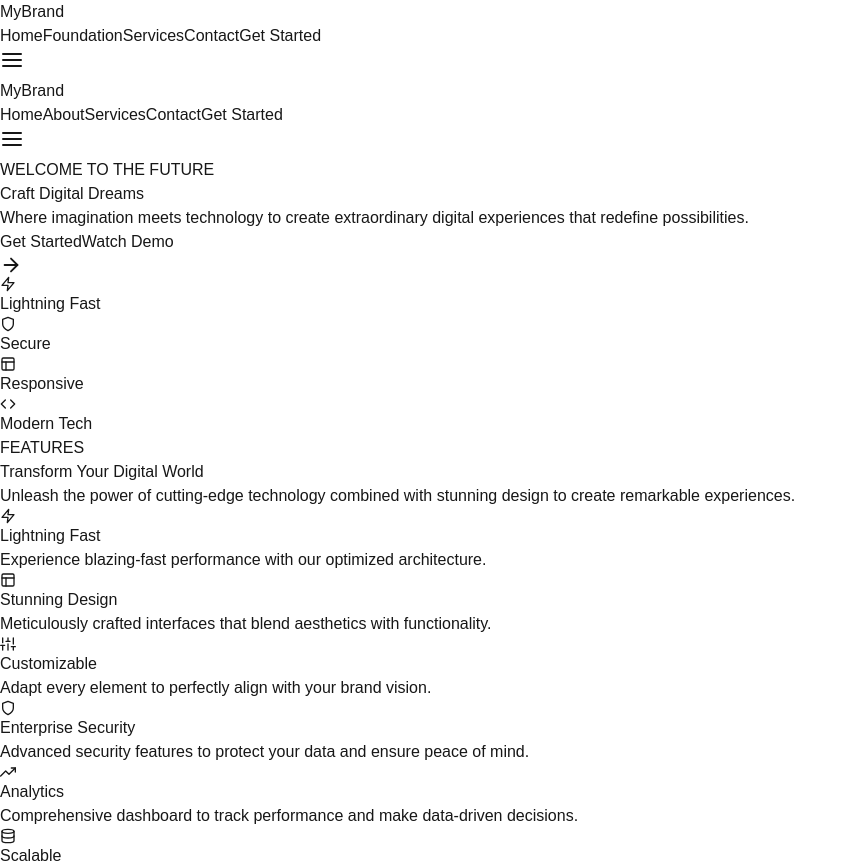
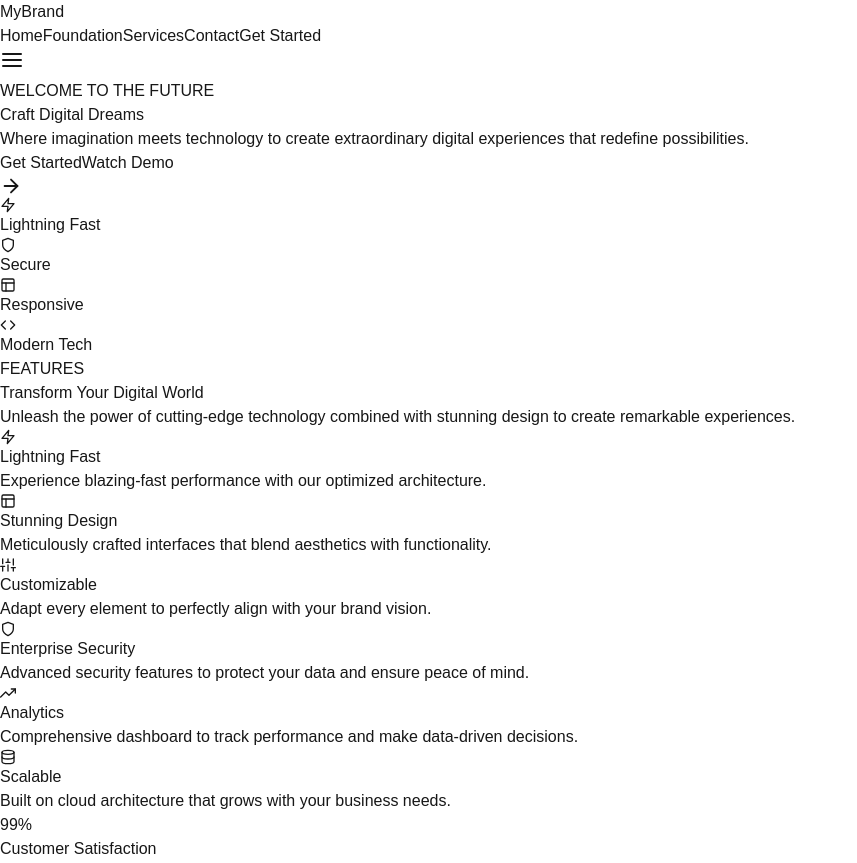
Before and after one commit to Ruhanpaco/saas-landing-page, a Next.js app: page / in a window 1280 px wide. Shown: the top 863 px of the page, without its empty margins (0-857 px from the left). Built offline with nearby package versions, Linux system fonts and the light colour scheme.

Commit message:
Remove duplicate navbar from home page

```diff
--- a/src/app/page.tsx
+++ b/src/app/page.tsx
@@ -53,32 +53,6 @@ export default function Home() {
 
   return (
     <main className="min-h-screen bg-gradient-to-b from-[#0A0A0F] to-[#12121f] overflow-hidden">
-      {/* Navigation Bar */}
-      <header className="fixed top-0 left-0 right-0 z-50 bg-[#0A0A0F]/80 backdrop-blur-md border-b border-white/5">
-        <div className="container mx-auto px-6 py-4">
-          <nav className="flex items-center justify-between">
-            <div className="text-2xl font-bold text-transparent bg-clip-text bg-gradient-to-r from-cyan-400 to-blue-500">
-              MyBrand
-            </div>
-
-            <div className="hidden md:flex items-center space-x-8">
-              <a href="#" className="text-gray-300 hover:text-white transition-colors">Home</a>
-              <a href="#" className="text-gray-300 hover:text-white transition-colors">About</a>
-              <a href="#" className="text-gray-300 hover:text-white transition-colors">Services</a>
-              <a href="#" className="text-gray-300 hover:text-white transition-colors">Contact</a>
-              <button className="px-6 py-2 bg-gradient-to-r from-cyan-500 to-blue-500 rounded-lg text-white font-medium hover:shadow-lg hover:shadow-blue-500/25 transition-all">
-                Get Started
-              </button>
-            </div>
-
-            {/* Mobile menu button */}
-            <button className="md:hidden text-white">
-              <FiMenu size={24} />
-            </button>
-          </nav>
-        </div>
-      </header>
-
       {/* Hero Section with adjusted padding for fixed header */}
       <section className="relative min-h-screen flex items-center justify-center pt-20">
         {/* Background effects */}
```
